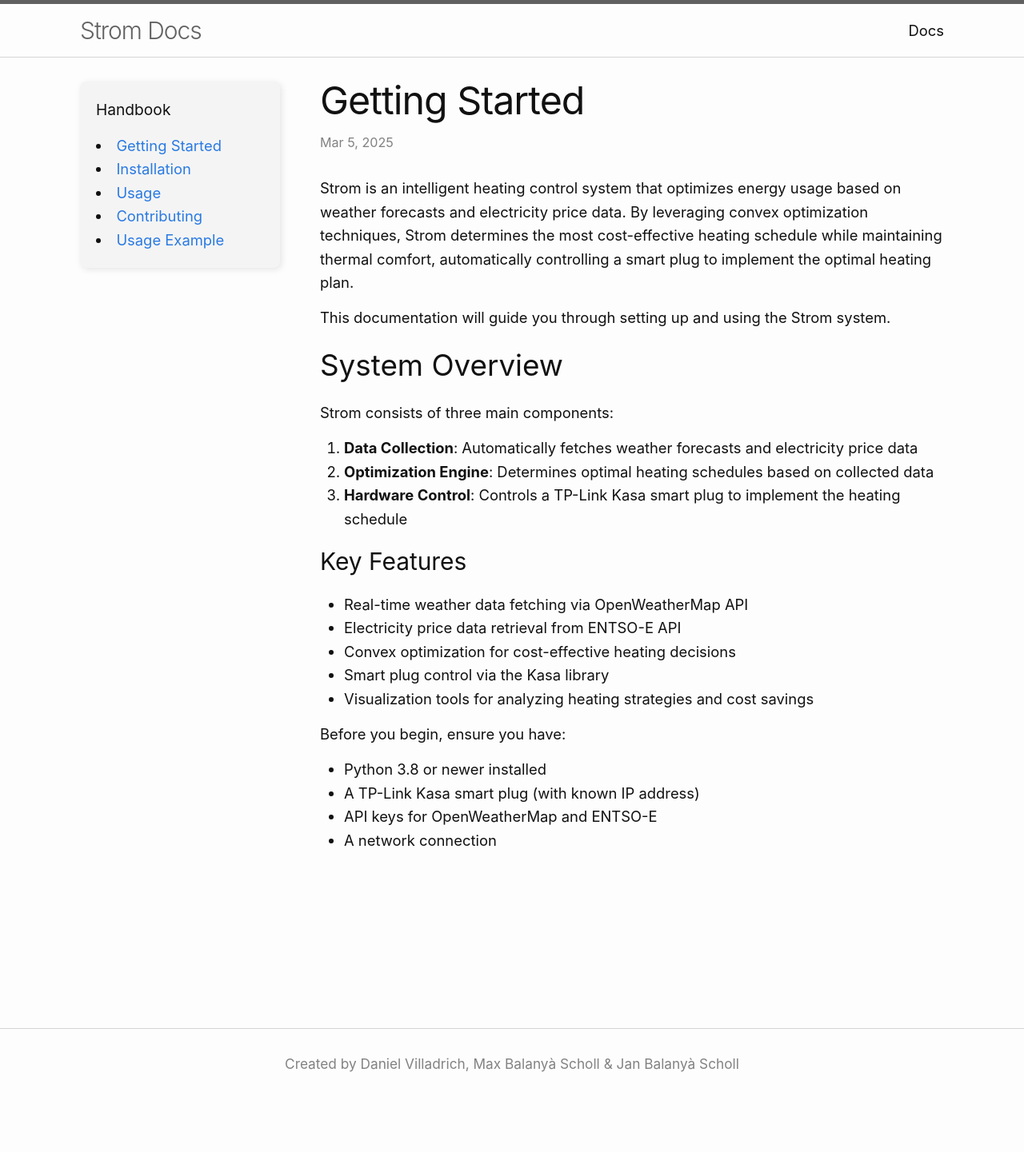
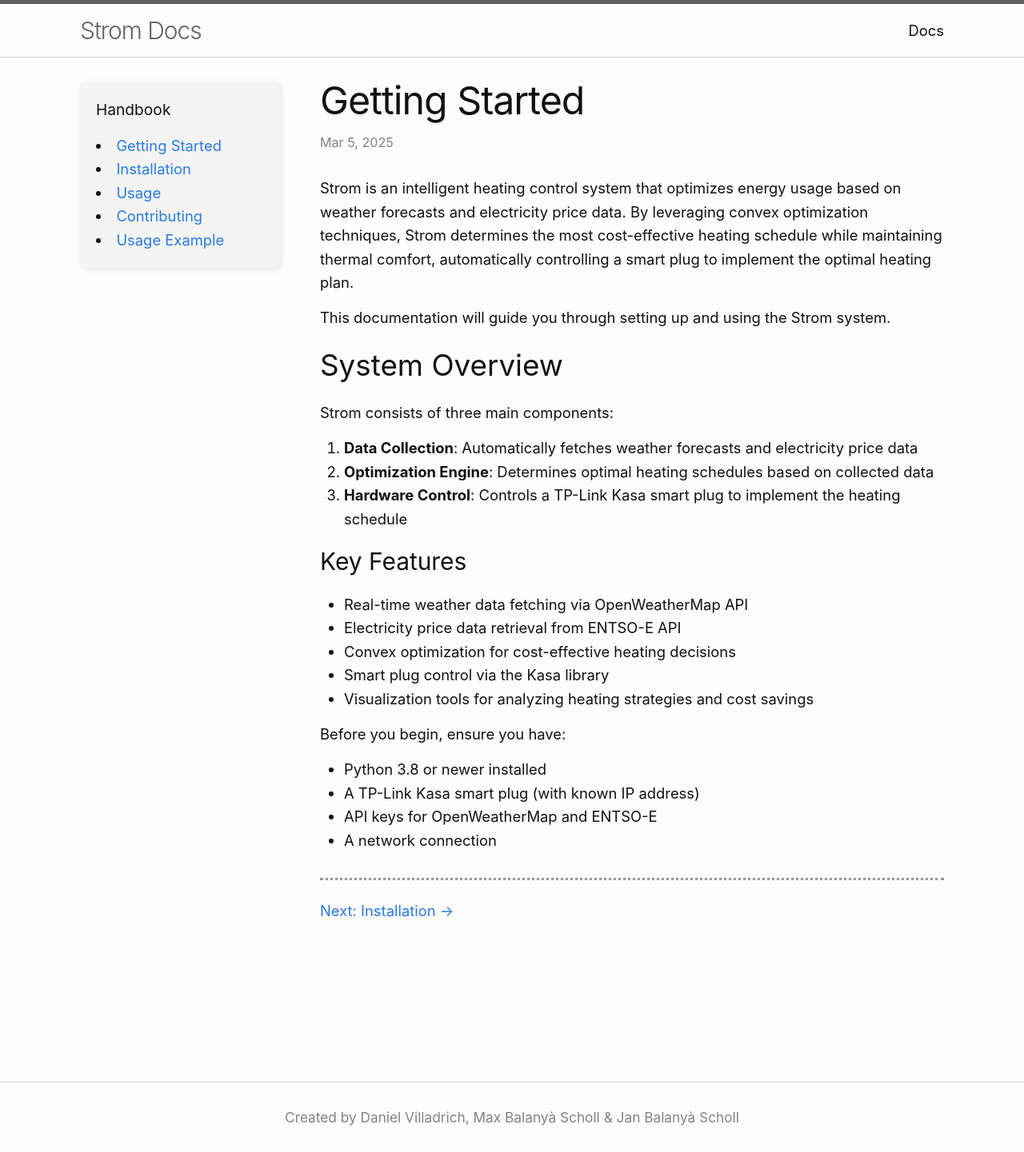
Before and after one commit to janbsc4/strom-docs, a Jekyll site: the page built from _posts/2025-03-03-getting-started.md, in a window 1280 px wide. Shown: the whole page at 80% size. Built offline with Jekyll 4.4.1, drawn with Linux system fonts in a browser that asks for light colours; before the commit the page ends 1375 px from its top, so only the background shows below that.

Commit message:
added next post link

```diff
--- a/_layouts/post.html
+++ b/_layouts/post.html
@@ -23,5 +23,24 @@ layout: default
     {%- include disqus_comments.html -%}
   {%- endif -%}
 
+  {% assign posts = site.posts | reverse %}
+  {% for post in posts %}
+    {% if post.url == page.url %}
+      {% assign post_index = forloop.index0 %}
+      {% assign next_index = post_index | plus: 1 %}
+      {% break %}
+    {% endif %}
+  {% endfor %}
+
+  {% if next_index < posts.size %}
+    {% assign next_post = posts[next_index] %}
+    <div class="next-post-link">
+      <hr>
+      <a href="{{ site.baseurl }}{{ next_post.url }}">
+        Next: {{ next_post.title }} →
+      </a>
+    </div>
+  {% endif %}
+
   <a class="u-url" href="{{ page.url | relative_url }}" hidden></a>
 </article>
--- a/assets/css/main.css
+++ b/assets/css/main.css
@@ -25,6 +25,15 @@ html {
 
 .landing p {
   font-size: 1.3rem;
+}
+
+hr {
+  height: 0;
+  border: 0;
+  border-top: 3px dotted #333;
+  margin: 1rem 0;
+  width: 100%;
+  opacity: 0.5;
 }
 
 .custom-button {
@@ -167,3 +176,12 @@ img[src="/strom-docs/assets/images/strom-hero.png"] {
   color: var(--grey-color);
   font-style: italic;
 }
+
+.next-post-link {
+  margin-top: 2rem;
+}
+
+.next-post-link a {
+  display: inline-block;
+  padding: 0.5rem 0;
+}
```
